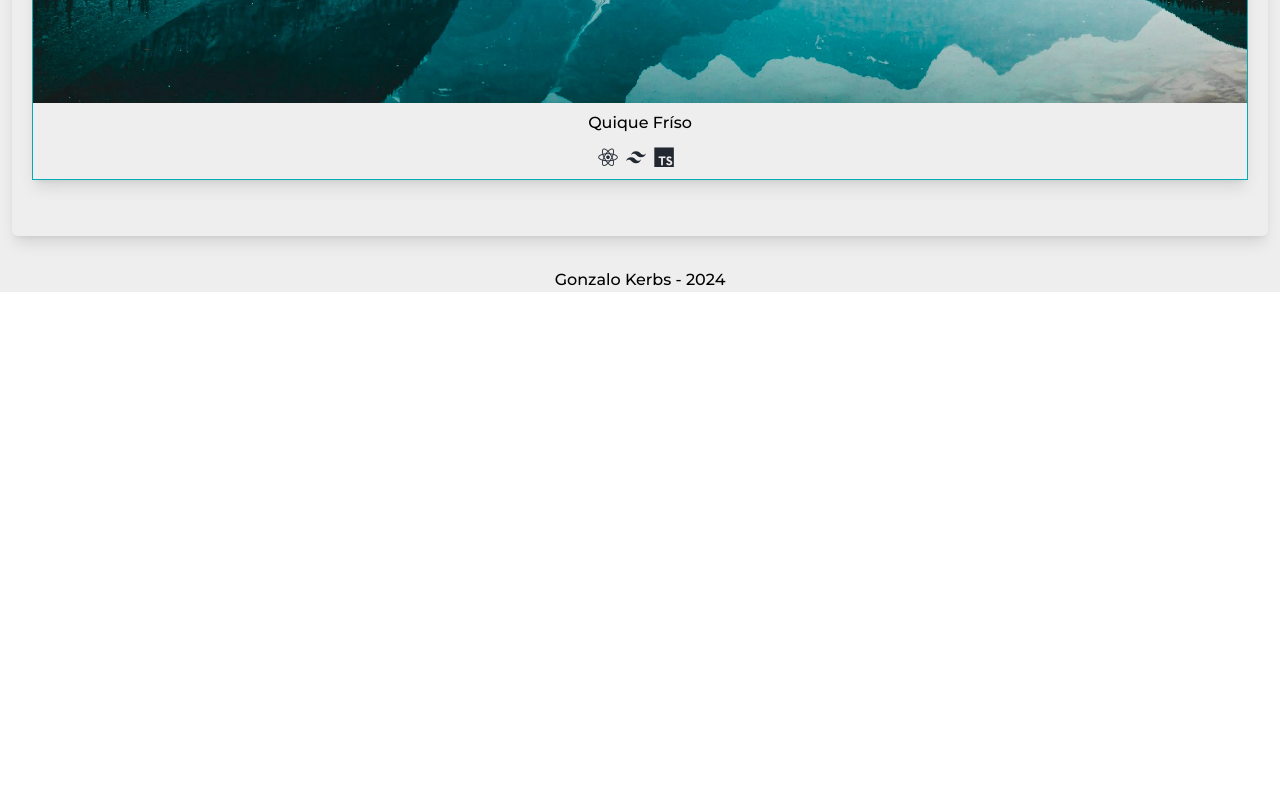
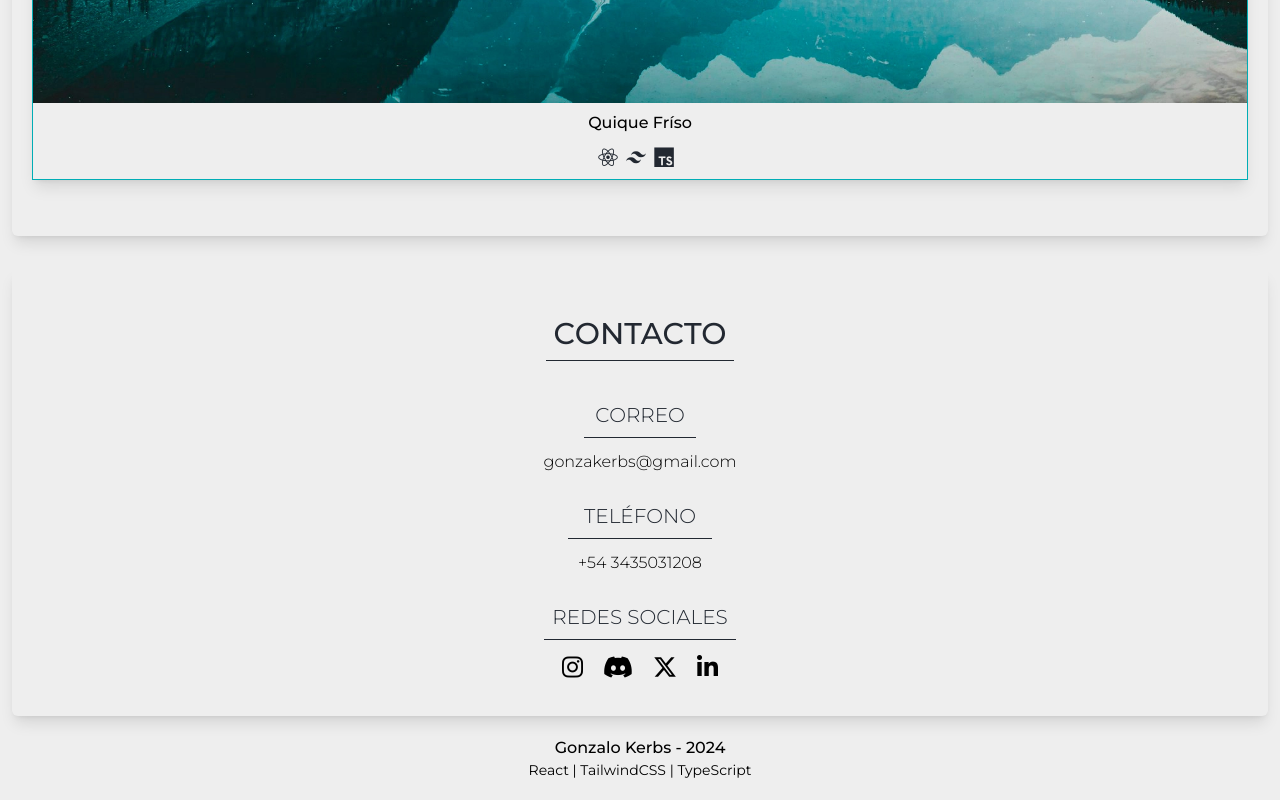
Before and after one commit to SbrekDev/Gonzalo-Kerbs-Portafolio, a React (Vite) app: page / in a window 1280 px wide. Shown: the part 8010-8810 px from the top of the page. Before the commit the page ends 8302 px from the top, so only its background shows below. Built offline with nearby package versions, Linux system fonts and the light colour scheme; some icons are missing.

Commit message:
add contact section

```diff
--- a/src/components/ContactComponent.tsx
+++ b/src/components/ContactComponent.tsx
@@ -1,10 +1,66 @@
 const ContactComponent = () => {
   return (
     <>
-      <section className="bg-primary-light" id="contact">
-
-        <footer className="">
-          <p className="text-center">Gonzalo Kerbs - {new Date().getFullYear()}</p>
+      <section className="relative bg-primary-light" id="contact">
+        <div className="pb-8 pt-10 flex flex-col justify-center items-center gap-5 px-5 mx-3 shadow-lg rounded-md">
+          <h3 className="text-primary-dark text-3xl text-center mb-3 py-2 px-2 border-b border-primary-dark">
+            CONTACTO
+          </h3>
+          <div className="text-center flex flex-col justify-center items-center font-extralight">
+            <h4 className="text-primary-dark text-xl text-center mb-3 py-2 border-b border-primary-dark w-28">
+              CORREO
+            </h4>
+            <p>gonzakerbs@gmail.com</p>
+          </div>
+          <div className="text-center flex flex-col justify-center items-center font-extralight">
+            <h4 className="text-primary-dark text-xl text-center mb-3 py-2 border-b border-primary-dark w-36">
+              TELÉFONO
+            </h4>
+            <p>+54 3435031208</p>
+          </div>
+          <div className="text-center flex flex-col justify-center items-center font-extralight">
+            <h4 className="text-primary-dark text-xl text-center mb-3 py-2 border-b border-primary-dark w-48">
+              REDES SOCIALES
+            </h4>
+            <div className="flex gap-5 text-2xl">
+              <a
+                href="https://www.instagram.com/gonzaakerbs"
+                target="_blank"
+                aria-label="link instagram"
+              >
+                <i className="fa-brands fa-instagram" />
+              </a>
+              <a
+                href="https://discord.gg/jE8mfWE"
+                target="_blank"
+                aria-label="link discord"
+              >
+                <i className="fa-brands fa-discord" />
+              </a>
+              <a
+                href="https://twitter.com/GonzaaaKerbs"
+                target="_blank"
+                aria-label="link twitter x"
+              >
+                <i className="fa-brands fa-x-twitter" />
+              </a>
+              <a
+                href="https://www.linkedin.com/in/gonzalo-kerbs"
+                target="_blank"
+                aria-label="link linkedin"
+              >
+                <i className="fa-brands fa-linkedin-in" />
+              </a>
+            </div>
+          </div>
+        </div>
+        <footer className="p-5">
+          <p className="text-center">
+            Gonzalo Kerbs - {new Date().getFullYear()}
+          </p>
+          <p className="text-center text-sm  font-light">
+            React | TailwindCSS | TypeScript
+          </p>
         </footer>
       </section>
     </>
```
